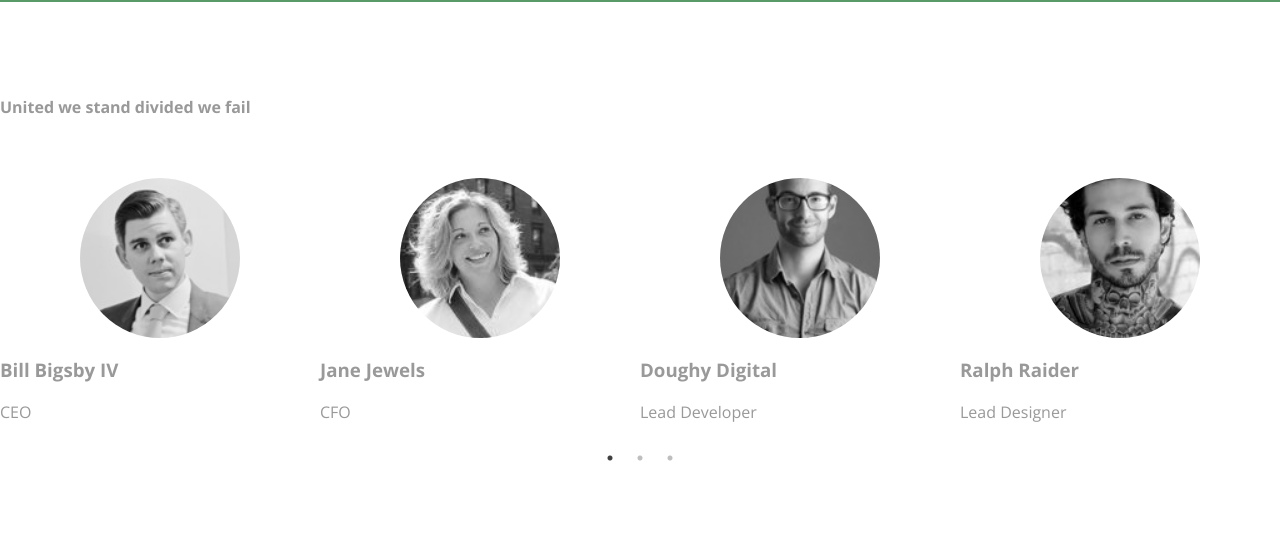
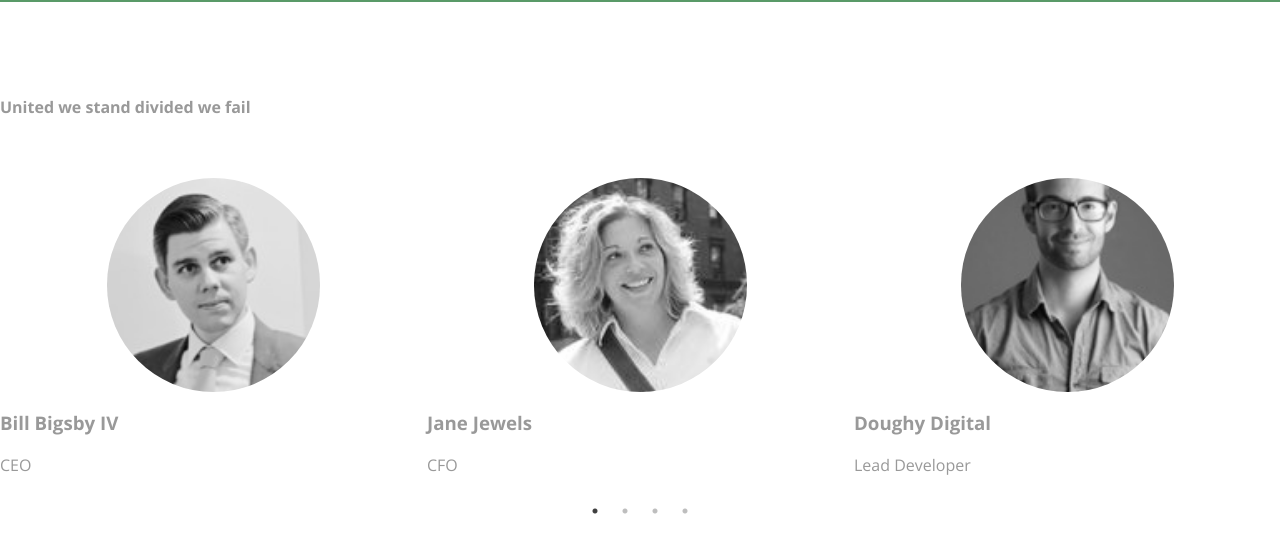
Before and after one commit to Robin839/Portfolio, a plain HTML site: page team.html in a window 1280 px wide. Shown: the part 103-656 px from the top of the page. Drawn offline with nearby package versions, Linux system fonts and the light colour scheme; files that its build step writes are made by us from their sources.

Commit message:
Heb die koulo ding gefixt alleen nog piccas van onzelf + beetje mee kloten en klaar

```diff
--- a/team.html
+++ b/team.html
@@ -8,8 +8,8 @@
     <link rel="stylesheet" href="css/normalize.css">
     <link href='http://fonts.googleapis.com/css?family=Changa+One|Open+Sans:400italic,700italic,400,700,800' rel='stylesheet' type='text/css'>
     <!-- Css for Slick -->
-    <link rel="stylesheet" type="text/css" href="../slick/slick.css"/>
-    <link rel="stylesheet" type="text/css" href="../slick/slick-theme.css"/>
+    <link rel="stylesheet" type="text/css" href="slick/slick.css"/>
+    <link rel="stylesheet" type="text/css" href="slick/slick-theme.css"/>
     <!-- Main css + responsive css -->
     <link rel="stylesheet" href="css/main.css">
     <link rel="stylesheet" href="css/responsive.css">
@@ -104,15 +104,15 @@
             </div><!--/12-->
       </div>
 
-      <script type="text/javascript" src="//code.jquery.com/jquery-1.11.0.min.js"></script>
-<script type="text/javascript" src="//code.jquery.com/jquery-migrate-1.2.1.min.js"></script>
-<script type="text/javascript" src="../slick/slick.min.js"></script>
+      <script type="text/javascript" src="http://code.jquery.com/jquery-1.11.0.min.js"></script>
+<script type="text/javascript" src="http://code.jquery.com/jquery-migrate-1.2.1.min.js"></script>
+<script type="text/javascript" src="slick/slick.min.js"></script>
       <script>
       $(document).ready(function(){
         $('.slides').slick({
           dots: true,
-          slidesToShow: 4,
-          slidesToScroll: 4
+          slidesToShow: 3,
+          slidesToScroll: 3
         });
        });
       </script>
```
